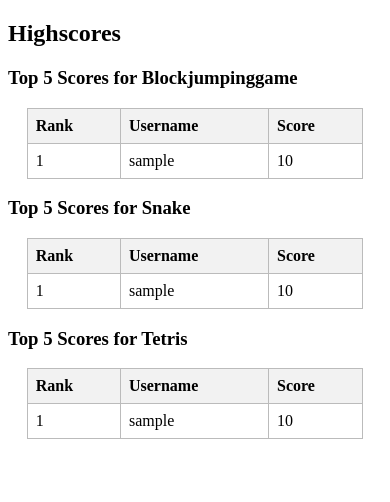
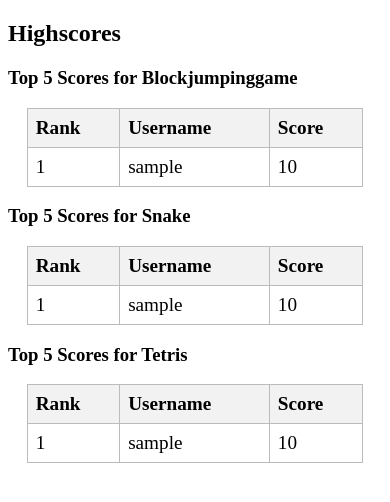
Before and after one commit to tomaaam/InformatikProjekt, a PHP site: page /scores/index.php in a window 390 px wide. Shown: the top 502 px of the page. Run offline with PHP 8.4, Linux system fonts and the light colour scheme; tables that the repository leaves empty hold one stand-in row (values such as "Sample post"); data that the repository does not hold is empty.

Commit message:
Update index.php

```diff
--- a/scores/index.php
+++ b/scores/index.php
@@ -46,6 +46,8 @@ if(isset($_GET['game'])) {
                 max-width: 800px; /* Limit maximum table width to 800px */
                 margin: 0 auto;
                 font-size: 1.2em; /* Set default font size */
+                max-height: 90vh; /* Limit maximum table height to 90% of the viewport height */
+                overflow-y: auto; /* Add vertical scrollbar if the table exceeds the viewport height */
             }
             th, td {
                 border: 1px solid #bbb;
@@ -54,13 +56,6 @@ if(isset($_GET['game'])) {
             }
             th {
                 background-color: #f2f2f2;
-            }
-
-            /* Media query for smaller screens */
-            @media screen and (max-width: 600px) {
-                table {
-                    font-size: 1em; /* Decrease font size for smaller screens */
-                }
             }
         </style>
 </head>
```
